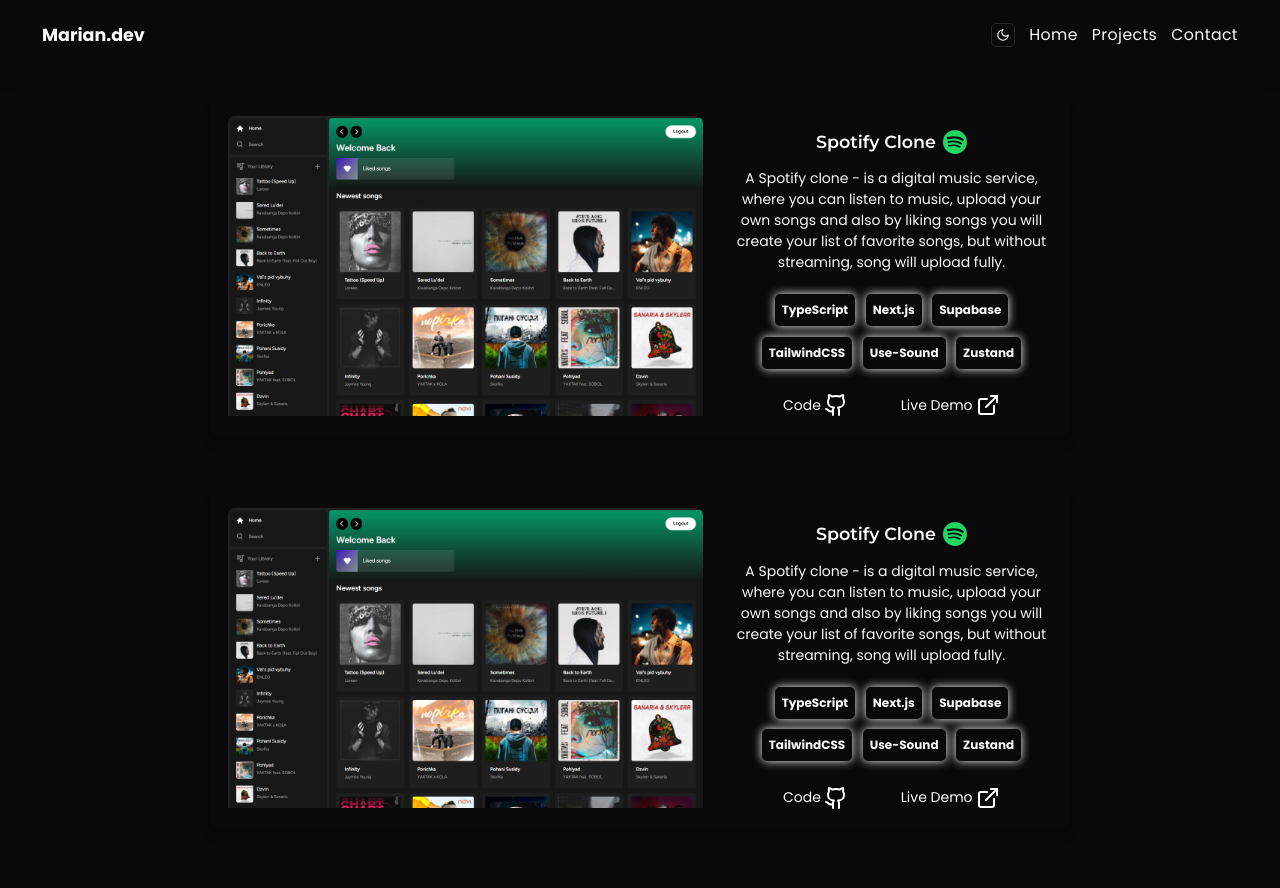
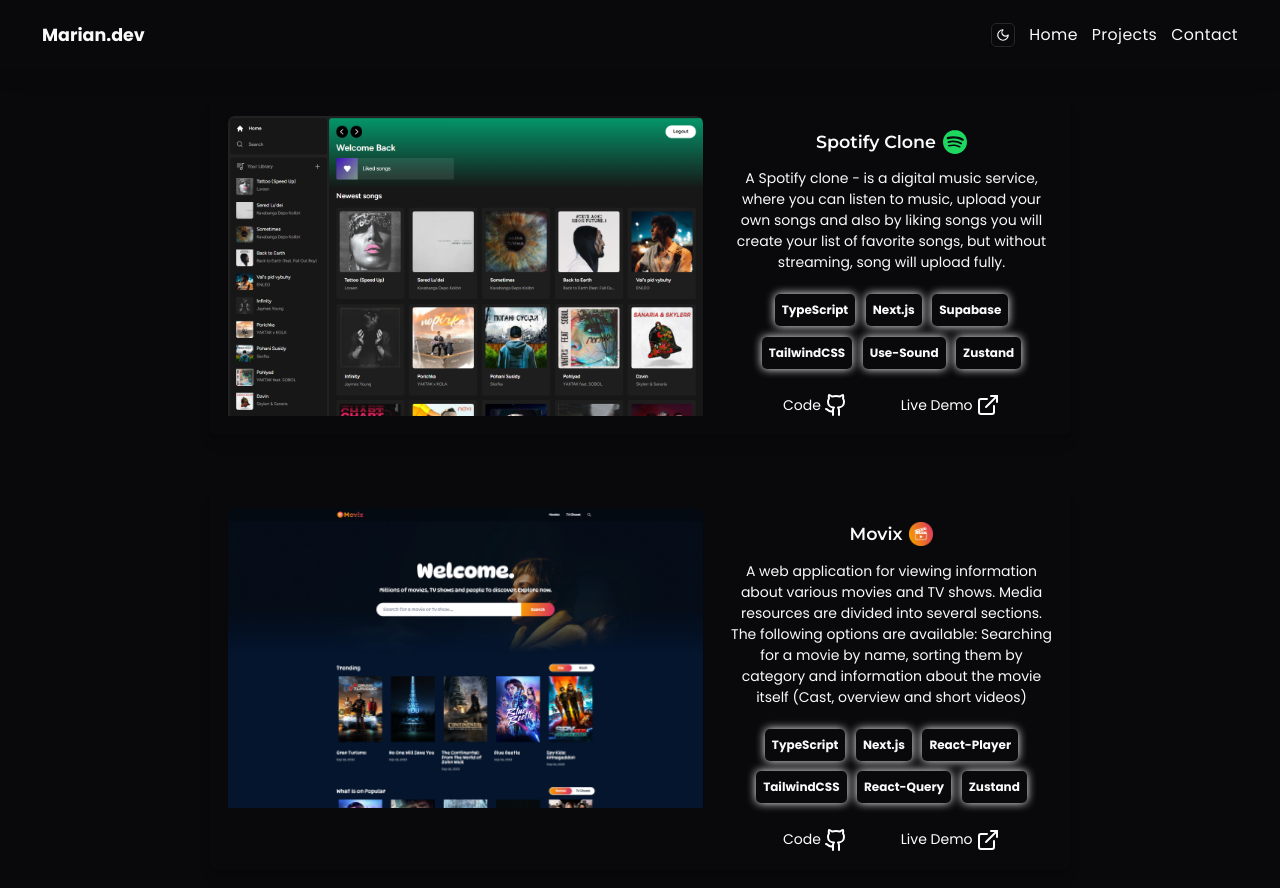
Before and after one commit to Marian1309/Portfolio, a Next.js app: page /projects in a window 1280 px wide. Shown: the top 888 px of the page. Before the commit the page ends 855 px from the top, so only its background shows below. Built offline with nearby package versions, Linux system fonts and the light colour scheme.

Commit message:
feat: movix card generally completed

```diff
--- a/src/app/projects/_components/card.tsx
+++ b/src/app/projects/_components/card.tsx
@@ -1,3 +1,5 @@
+'use client';
+
 import type { FC } from 'react';
 
 import Image from 'next/image';
@@ -20,10 +22,14 @@
       <div className="max-h-[300px] overflow-hidden shadow-sm">
         <Image
           alt={project.title}
-          className="h-auto w-[100%] cursor-pointer overflow-clip rounded-lg transition-all ease-in-out hover:-translate-y-[30%]"
+          className={cn(
+            'h-auto w-[100%] cursor-pointer overflow-clip rounded-lg transition-all ease-in-out',
+            project.title === 'Spotify Clone' && 'hover:-translate-y-[18%]',
+            project.title === 'Movix' && 'hover:-translate-y-[48%]'
+          )}
           height={1000}
           src={project.imageUrl}
-          style={{ transitionDuration: '5s' }}
+          style={{ transitionDuration: '4s' }}
           width={1000}
         />
       </div>
--- a/src/app/projects/page.tsx
+++ b/src/app/projects/page.tsx
@@ -1,3 +1,5 @@
+'use client';
+
 import type { NextPage } from 'next';
 
 import type { Project } from '@/types';
@@ -28,21 +30,21 @@
     },
     {
       id: 2,
-      imageUrl: Projects.Spotify.src,
-      title: 'Spotify Clone',
-      icon: Projects.SpotifyIcon,
+      imageUrl: Projects.Movix.src,
+      title: 'Movix',
+      icon: Projects.MovixLogo,
       content:
-        'A Spotify clone - is a digital music service, where you can listen to music, upload your own songs and also by liking songs you will create your list of favorite songs, but without streaming, song will upload fully.',
+        'A web application for viewing information about various movies and TV shows. Media resources are divided into several sections. The following options are available: Searching for a movie by name, sorting them by category and information about the movie itself (Cast, overview and short videos)',
       stack: [
         'TypeScript',
         'Next.js',
-        'Supabase',
+        'React-Player',
         'TailwindCSS',
-        'Use-Sound',
+        'React-Query',
         'Zustand'
       ],
-      githubUrl: 'https://github.com/Marian1309/Spotify',
-      demo: 'https://spotify.marian1309.vercel.app'
+      githubUrl: 'https://github.com/Marian1309/Movix',
+      demo: 'https://movix.marian1309.vercel.app'
     }
   ];
 
--- a/src/assets/projects/index.ts
+++ b/src/assets/projects/index.ts
@@ -1,2 +1,5 @@
 export { default as Spotify } from './Spotify.png';
 export { default as SpotifyIcon } from './spotify-icon.svg';
+
+export { default as Movix } from './movix.png';
+export { default as MovixLogo } from './movix-icon.png';
```
Also changed, not shown: src/assets/projects/movix-icon.png (added), src/assets/projects/movix.png (added).
